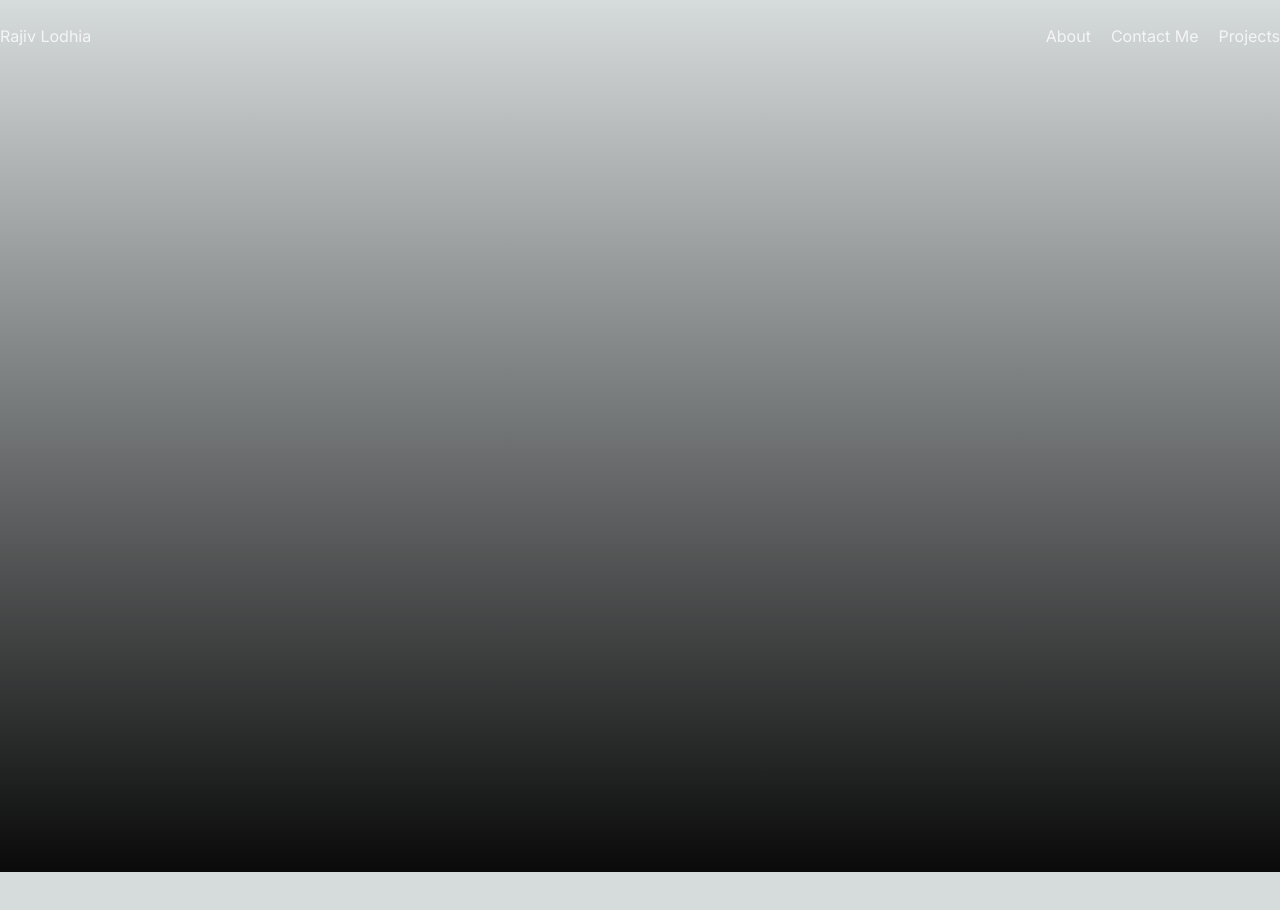
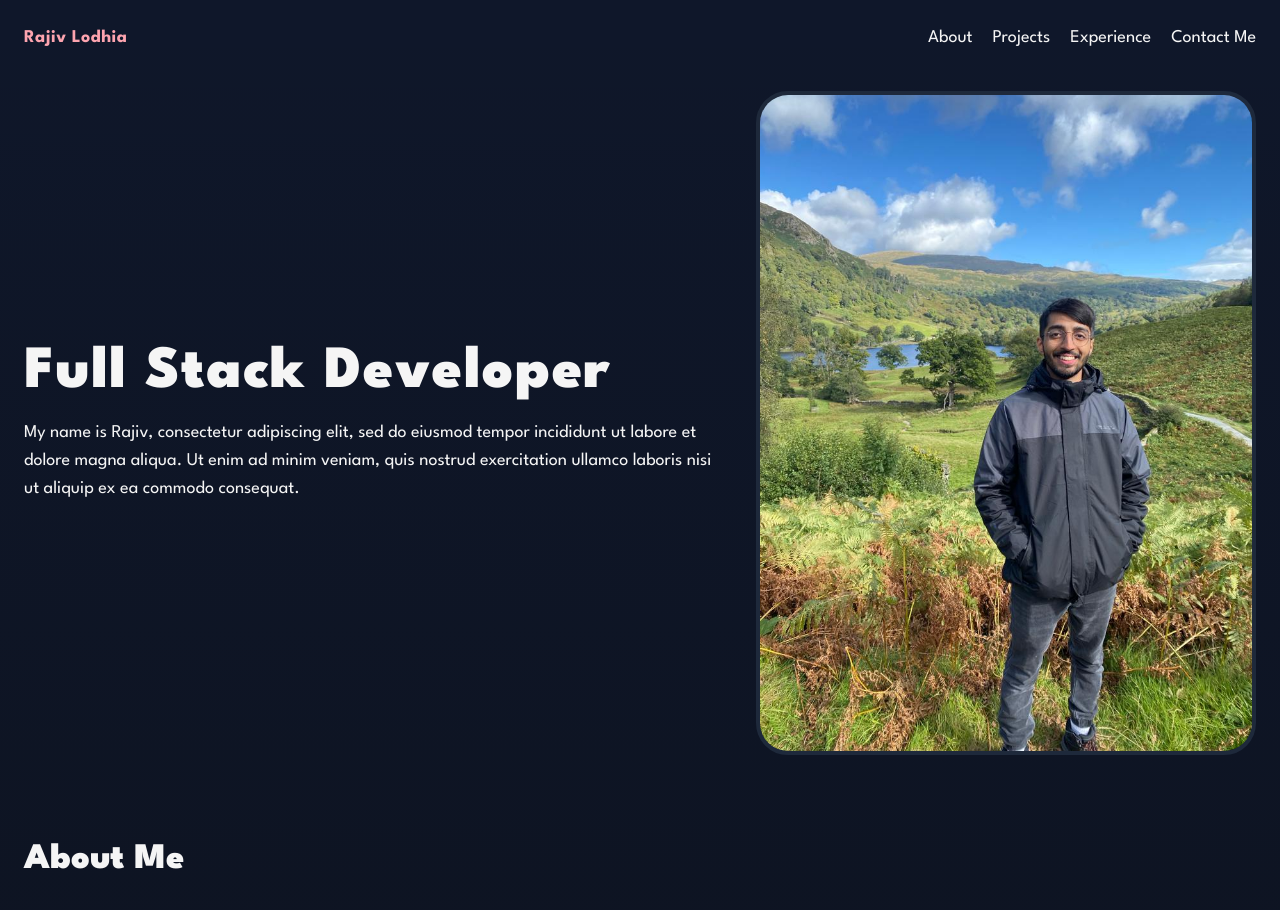
Before and after one commit to rajivlodhia/rajivlodhia, a Next.js app: page / in a window 1280 px wide. Shown: the top 910 px of the page. Before the commit the page ends 872 px from the top, so only its background shows below. Built offline with nearby package versions, Linux system fonts and the light colour scheme.

Commit message:
Main layout and page.tsx build

```diff
--- a/src/app/layout.tsx
+++ b/src/app/layout.tsx
@@ -1,10 +1,13 @@
 import type { Metadata } from 'next'
-import { Inter } from 'next/font/google'
+import { League_Spartan } from 'next/font/google'
 import './globals.css'
-import Link from 'next/link'
 import { cn } from '@/lib/utils'
+import _Link from '@/components/ui/_Link'
 
-const inter = Inter({ subsets: ['latin'] })
+const font = League_Spartan({
+    subsets: ['latin'],
+    // weight: '400',
+})
 
 export const metadata: Metadata = {
     title: 'Rajiv Lodhia',
@@ -14,21 +17,7 @@ export const metadata: Metadata = {
 export default function RootLayout({ children }: { children: React.ReactNode }) {
     return (
         <html lang="en">
-            <body className={cn(inter.className, 'transition')}>
-                <header className="py-6 max-w-7xl mx-auto flex justify-between">
-                    <Link href="/">Rajiv Lodhia</Link>
-                    <nav className="flex flex-row gap-5">
-                        <Link href="#about" className="hover:opacity-80">
-                            About
-                        </Link>
-                        <Link href="#contact" className="hover:opacity-80">
-                            Contact Me
-                        </Link>
-                        <Link href="#projects" className="hover:opacity-80">
-                            Projects
-                        </Link>
-                    </nav>
-                </header>
+            <body className={cn(font.className, 'min-h-screen bg-slate-900')} style={{ scrollSnapType: 'y mandatory' }}>
                 {children}
             </body>
         </html>
--- a/src/app/page.tsx
+++ b/src/app/page.tsx
@@ -1,3 +1,26 @@
+import Experience from '@/components/Experience'
+import Hero from '@/components/Hero'
+import Section from '@/components/Section'
+import Heading2 from '@/components/ui/Heading2'
+
 export default function Home() {
-    return <main className="flex min-h-screen flex-col items-center justify-between p-24"></main>
+    return (
+        <main className="flex max-w-7xl mx-auto flex-col px-6">
+            <Section id="hero" className="pt-0 grid">
+                <Hero />
+            </Section>
+            <Section id="about">
+                <Heading2>About Me</Heading2>
+            </Section>
+            <Section id="projects">
+                <Heading2>Projects</Heading2>
+            </Section>
+            <Section id="experience">
+                <Experience />
+            </Section>
+            <Section id="contact">
+                <Heading2>Get In Touch</Heading2>
+            </Section>
+        </main>
+    )
 }
```
Also changed, not shown: public/ItsMe.jpg (added).
